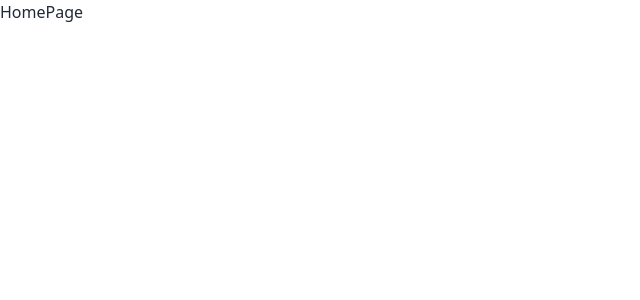
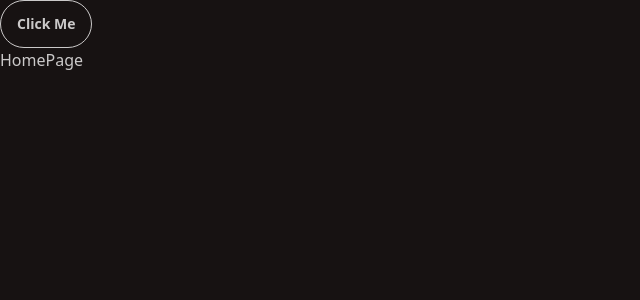
Before and after one commit to Eve0119/mernProject, a React (Vite) app in the folder frontend/: page / in a window 1280 px wide. Shown: the top 300 px of the page, without its empty margins (0-640 px from the left). Built offline with nearby package versions, Linux system fonts and the light colour scheme.

Commit message:
daisy UI

```diff
--- a/frontend/src/App.jsx
+++ b/frontend/src/App.jsx
@@ -7,7 +7,8 @@
 
 const App = () => {
   return (
-    <div>
+    <div data-theme="forest">
+      <button className='btn btn-outline'>Click Me</button>
       <Routes>
         <Route path="/" element={<HomePage />} />
         <Route path="/create" element={<CreatePage />} />
--- a/frontend/tailwind.config.js
+++ b/frontend/tailwind.config.js
@@ -10,4 +10,7 @@
     extend: {},
   },
   plugins: [daisyui],
+  daisyui: {
+    themes: ["forest"],
+  },
 }
```
